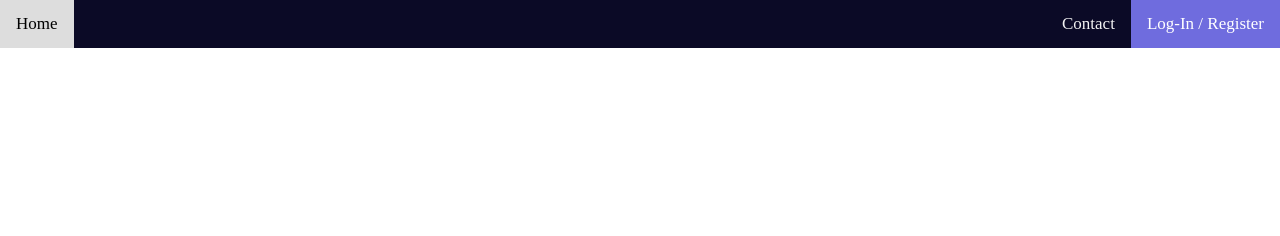
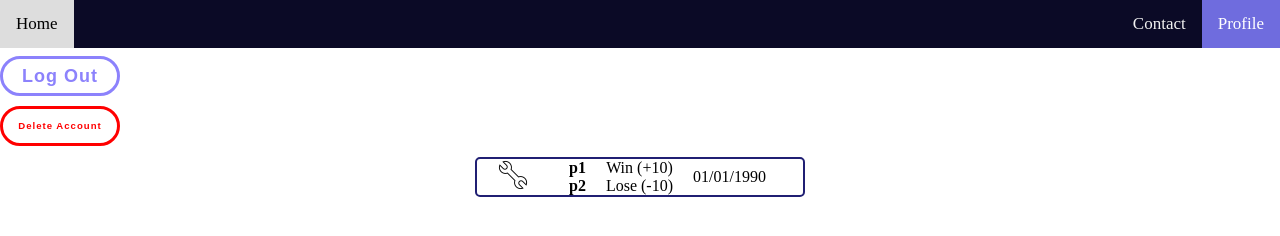
Before and after one commit to erumi321/Pyre-Elo-Site, a plain HTML site: page profile/profile.html in a window 1280 px wide. Drawn offline with Linux system fonts and the light colour scheme; no server answers.

Commit message:
made profile page look nice and added delete account option

```diff
--- a/profile/profile.css
+++ b/profile/profile.css
@@ -5,17 +5,34 @@
     place-items: center;
 }
 
+.logoutBtn {
+    margin-top: 66px;
+}
+
+.historylist--container {
+    display: inline-block;
+}
+
+.matchhistorylist {
+    display: flex;
+    align-items: center;
+    justify-content: center;
+}
+
 .historycard--holder {
     place-items: center;
-    display:flex;
+    display:block;
 }
 
 .historycard {
     margin: 1px 10px 0px 10px;
-        width: 330px;
+    width: 330px;
     display: flex;
     flex-direction: row;
-    background-color: #ddd;
+    background-color: #fff;
+    border: solid #201f73;
+    border-width: 2px 2px;
+    border-radius: 5px;
     text-align: center;
     box-sizing: border-box;
     padding: 0px 10px 0px 0px;
@@ -45,6 +62,24 @@
     margin: auto 0;
 }
 
+.confirmbutton--red {
+    border: 3px solid red;
+    color: red;
+}
+
+.confirmbutton--red:hover{
+    background: red;
+    color: #fff;
+    transition: 0.3s ease-in-out;
+}
+
+.deletebutton {
+    display: block;
+    margin-top: 10px;
+    font-size: 0.6rem;
+    white-space: nowrap;
+}
+
 .hidden {
     display: none;
 }
--- a/profile/profile.html
+++ b/profile/profile.html
@@ -1,9 +1,8 @@
 <!DOCTYPE html>
 <html>
     <head>
+        <link rel="stylesheet" href="../universal.css">
         <link rel="stylesheet" href="profile.css">
-        <link rel="stylesheet" href="../universal.css">
-
         <title>Page Title</title>
 
             <!--Firebase Integration-->
@@ -17,25 +16,47 @@
         <script src="../universal.js"></script>
         <script src="profile.js"></script>
     </head>
-    <body onload="universalSetup(); buildMatchHistory();">
+    <body onload=""> <!--universalSetup(); buildMatchHistory();-->
         <div class="topnav">
             <div class="left">
                 <a href="../home/home.html">Home</a>
             </div>
             <div class="right">
                 <a href="#contact">Contact</a>
-                <a class = "active" href="../profile/profile.html" id="topnav--loginbtn">Profile</a>
+                <a class="active" href="../profile/profile.html" id="topnav--loginbtn">Profile</a>
             </div>
         </div>
-        <button class="logoutBtn" onClick="logout()" id="logoutBtn">
-            Log Out
-        </button>
+        <div class="int--col">
+            <button class="confirmbutton logoutBtn" onclick="logout()">
+                <span>Log Out</span>
+            </button>
+            <button class="confirmbutton--red confirmbutton deletebutton" onclick="deleteAccount()">
+                <span>Delete Account</span>
+            </button>
+        </div>
         <ul class="matchhistorylist" id="matchhistorylist">
-
+            <div class="int--col">
+                <div class="historycard--holder" id="basehistorycard">
+                    <div class="historycard">
+                        <div class="historycard--sidebar">
+                            <img src="icons/moddedIcon512512.png" alt="" class="historycard--image">
+                        </div>
+                        <div class="main--playercol">
+                            <h2 class="profile--name">p1</h2>
+                            <h2 class="profile--name">p2</h2>
+                        </div>
+                        <div class="main--result">
+                            <p class="main--scoretext">Win (+10)</p>
+                            <p class="main--scoretext">Lose (-10)</p>
+                        </div>
+                        <p class="main--date">
+                            01/01/1990
+                        </p>
+                    </div>
+                </div>
+            </div>
         </ul>
-
     </body>
-
 </html>
 
 <div class="historycard--holder hidden" id="basehistorycard">
--- a/profile/profile.js
+++ b/profile/profile.js
@@ -30,7 +30,7 @@ function buildMatchHistory() {
                         card.children[2].children[1].innerHTML = "Win(" + eval(-1 * match.data().ratingChange) + ")";
                     }
                     card.children[3].innerHTML = match.data().date;
-                    document.getElementById("matchhistorylist").appendChild(historycardholder);
+                    document.getElementById("matchhistorylist").children[0].appendChild(historycardholder);
                 })
             })
         });
@@ -39,3 +39,29 @@ function buildMatchHistory() {
         console.log("Error getting documents: ", error);
     });
 }
+
+function deleteAccount() {
+    if (prompt("Type your username here to permanetly delete this Account (" + localStorage.getItem("username") + ")") == localStorage.getItem("username")){
+        db.collection("cities").doc("DC").delete().then(() => {
+            console.log("Document successfully deleted!");
+        }).catch((error) => {
+            console.error("Error removing document: ", error);
+        });
+
+        db.collection("users").where("username", "==", localStorage.getItem('username'))
+        .get()
+        .then((querySnapshot) => {
+            querySnapshot.forEach((user) => {
+                db.collection("users").doc(user.id).delete().then(() => {
+                    console.log("user successfully deleted!");
+                    logout();
+                }).catch((error) => {
+                    console.error("Error removing document: ", error);
+                });
+            });
+        })
+        .catch((error) => {
+            console.log("Error getting documents: ", error);
+        });
+    }
+}
--- a/universal.css
+++ b/universal.css
@@ -14,6 +14,7 @@ html, body, div, span, applet, object, iframe, h1, h2, h3, h4, h5, h6, p, blockq
     overflow: hidden;
     position: fixed; /* Set the navbar to fixed position */
     top: 0; /* Position the navbar at the top of the page */
+    z-index: 999;
     width: 100%; /* Full width */
 }
 
@@ -47,6 +48,30 @@ html, body, div, span, applet, object, iframe, h1, h2, h3, h4, h5, h6, p, blockq
     color: white;
 }
 
+.confirmbutton {
+    font-family: 'Ubuntu', sans-serif;
+    width: 120px;
+    height: 40px;
+    line-height: 1;
+    font-size: 18px;
+    font-weight: bold;
+    letter-spacing: 1px;
+    border: 3px solid #8C82FC;
+    background: #fff;
+    color: #8C82FC;
+    border-radius: 40px;
+    cursor: pointer;
+    overflow: hidden;
+    transition: 0.3s ease-in-out;
+    transform: translateY(-10px);
+}
+
+.confirmbutton:hover{
+    background: #8C82FC;
+    color: #fff;
+    transition: 0.3s ease-in-out;
+}
+
 .int--col {
     display: block;
 }
```
Also changed, not shown: home/home.css (+0 -23 lines).
